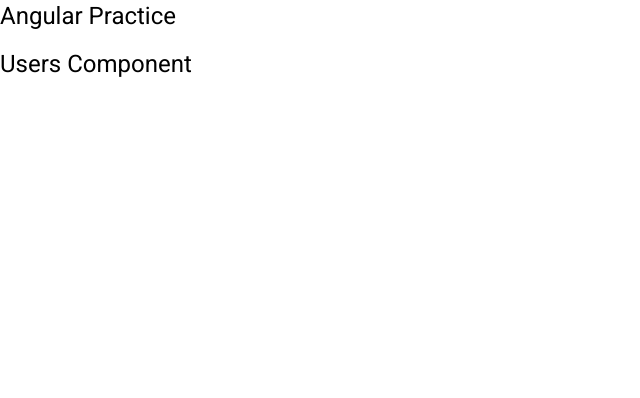
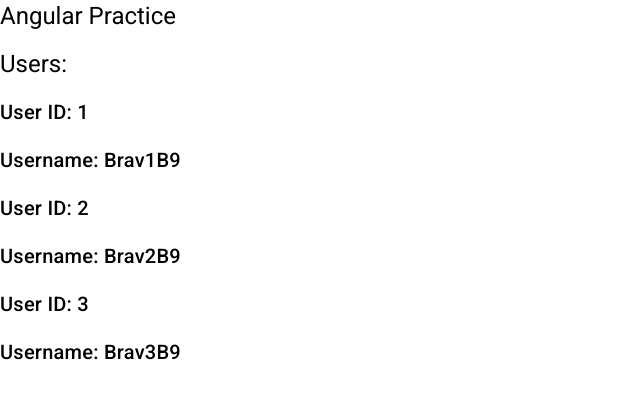
Before and after one commit to Bravo1B9/angular-practice, an Angular app in the folder basics/: page / in a window 1280 px wide. Shown: the top 398 px of the page, without its empty margins (0-640 px from the left). Built offline with nearby package versions, Linux system fonts and the light colour scheme.

Commit message:
Add some users and display them

```diff
--- a/basics/src/app/users/users.component.html
+++ b/basics/src/app/users/users.component.html
@@ -1 +1,5 @@
-<h1>Users Component</h1>
+<h1>Users:</h1>
+<div *ngFor="let user of users">
+  <h2>User ID: {{ user.id }}</h2>
+  <h2>Username: {{ user.userName }}</h2>
+</div>
--- a/basics/src/app/users/users.component.ts
+++ b/basics/src/app/users/users.component.ts
@@ -4,4 +4,12 @@ import { Component } from "@angular/core";
   selector: 'app-users',
   templateUrl: './users.component.html'
 })
-export class UsersComponent {}
+export class UsersComponent {
+
+  users: object[] = [
+    { id: 1, userName: 'Brav1B9' },
+    { id: 2, userName: 'Brav2B9' },
+    { id: 3, userName: 'Brav3B9' }
+  ]
+
+}
```
